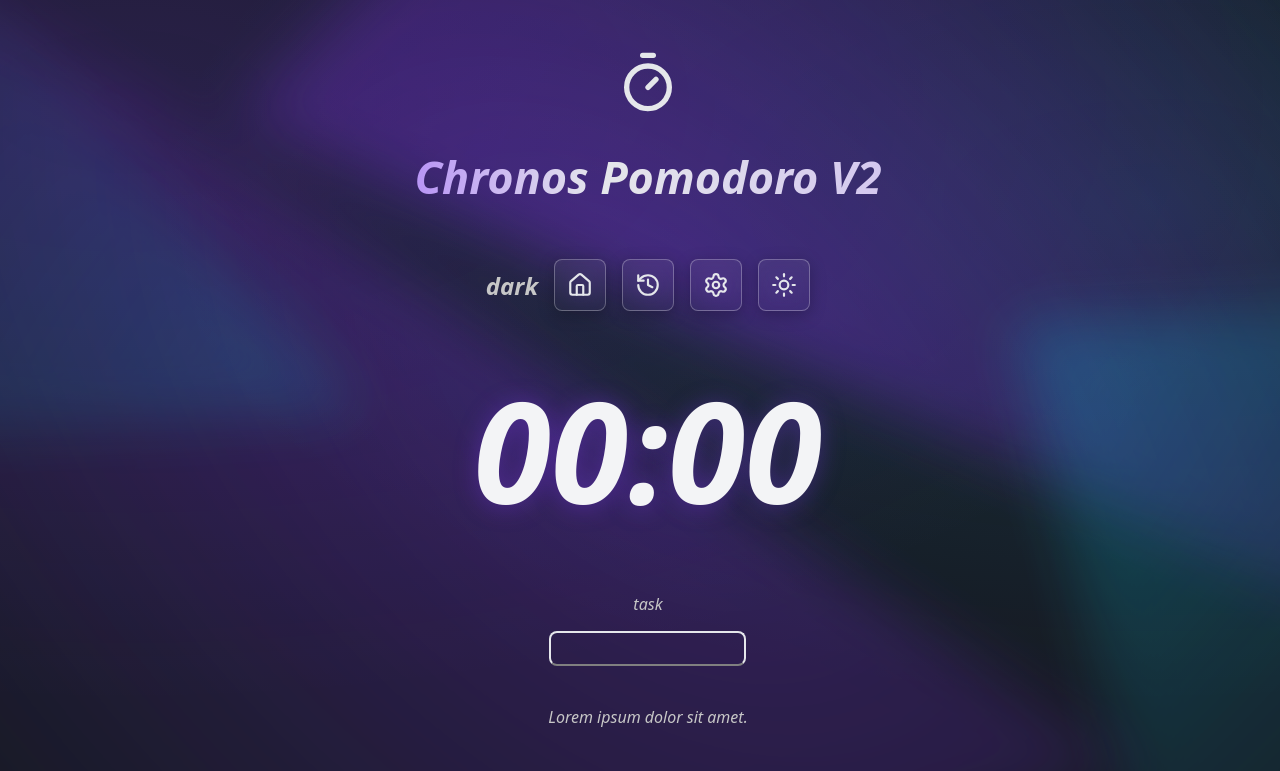
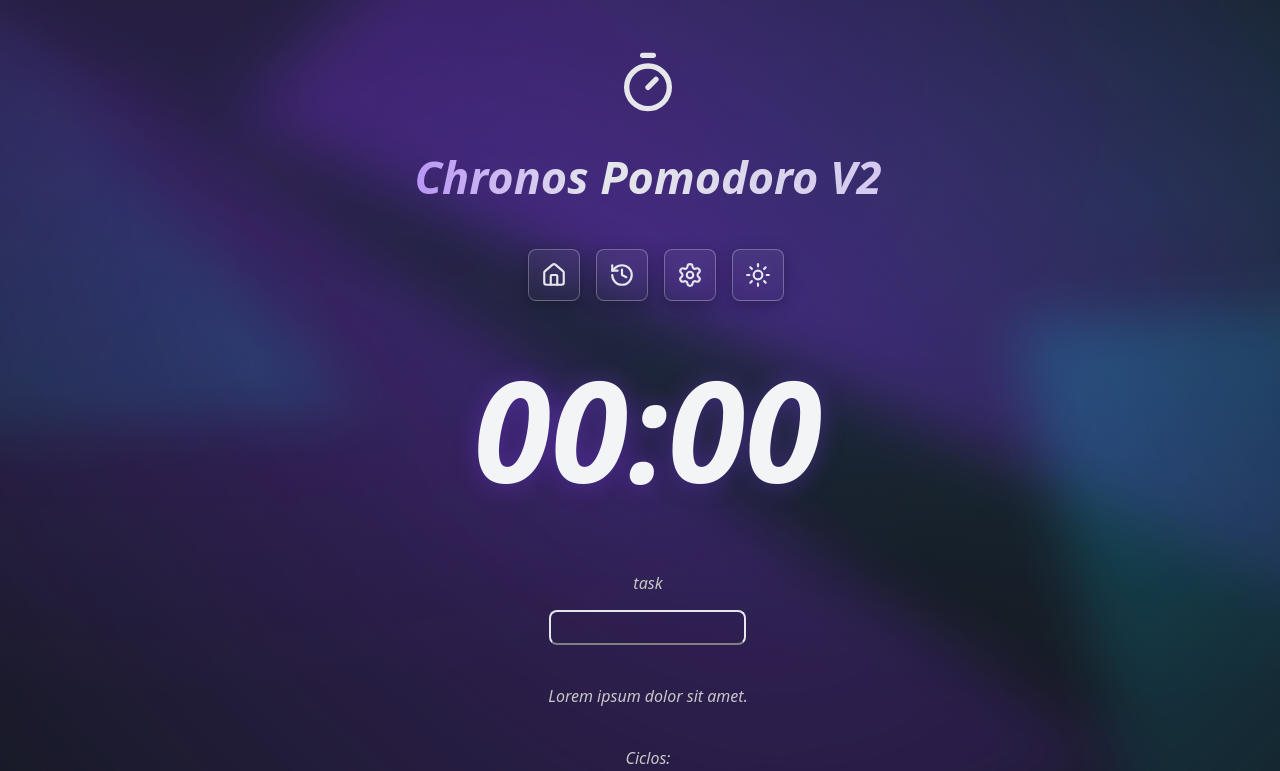
Before and after one commit to heitorpcrl/chronos-pomodore-v2, a React (Vite) app: page / in a window 1280 px wide. Shown: the top 771 px of the page. Built offline with nearby package versions, Linux system fonts and the light colour scheme.

Commit message:
feat: Added local storage key/value

```diff
--- a/src/components/Menu/index.tsx
+++ b/src/components/Menu/index.tsx
@@ -5,7 +5,10 @@ import React, { useEffect, useState } from 'react';
 type AvailableThemes = 'dark' | 'light';
 
 export function Menu() {
-  const [theme, setTheme] = useState<AvailableThemes>('dark');
+  const [theme, setTheme] = useState<AvailableThemes>(() => {
+    const storageTheme = localStorage.getItem('item') as AvailableThemes;
+    return storageTheme;
+  });
 
   function handleThemeChange(
     event: React.MouseEvent<HTMLAnchorElement, MouseEvent>,
@@ -21,6 +24,7 @@ export function Menu() {
   useEffect(() => {
     console.log('o tema mudou para', theme, Date.now());
     document.documentElement.setAttribute('date-theme', theme);
+    localStorage.setItem('theme', theme);
   }, [theme]); //executa apenas quando o valor de theme muda
 
   return (
```
